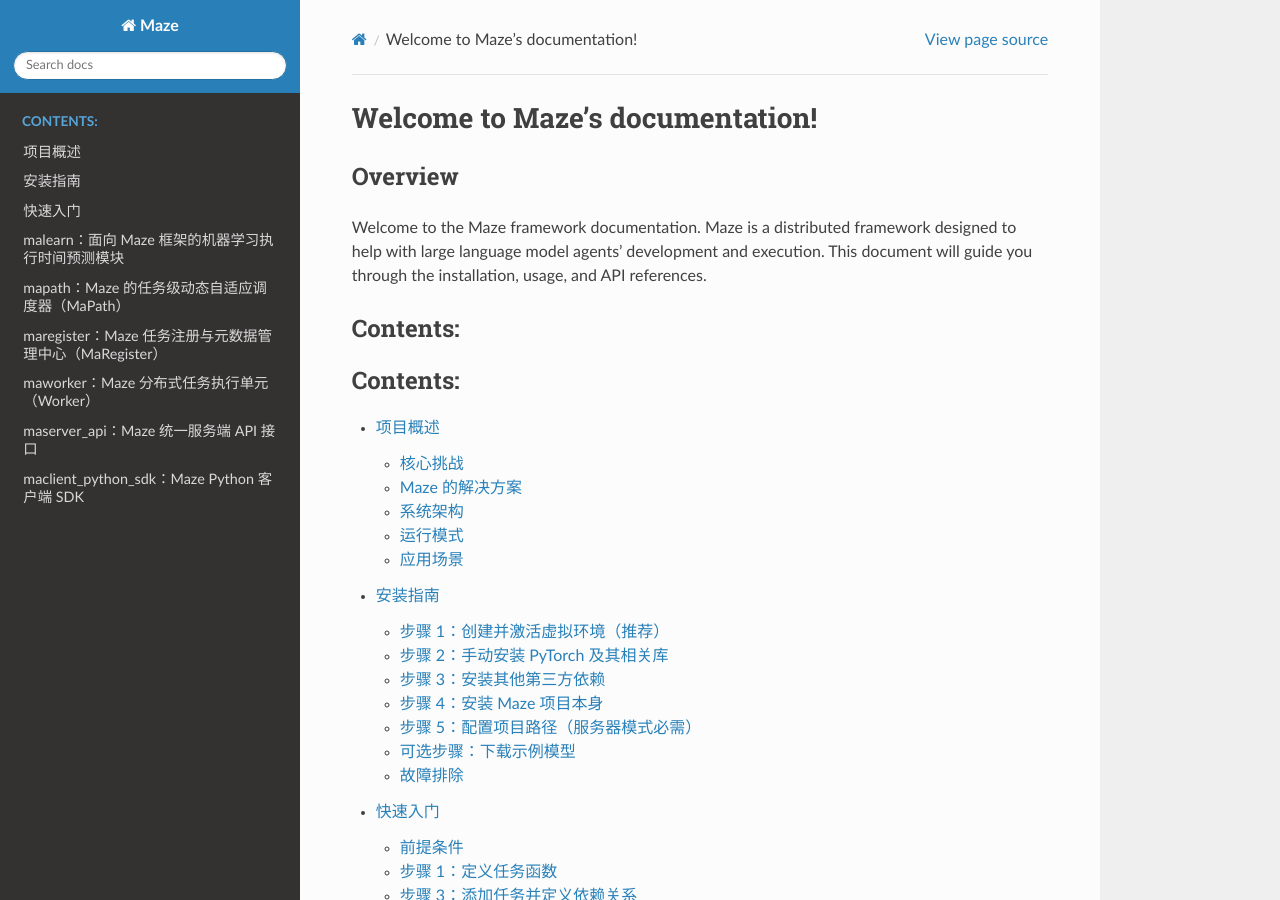
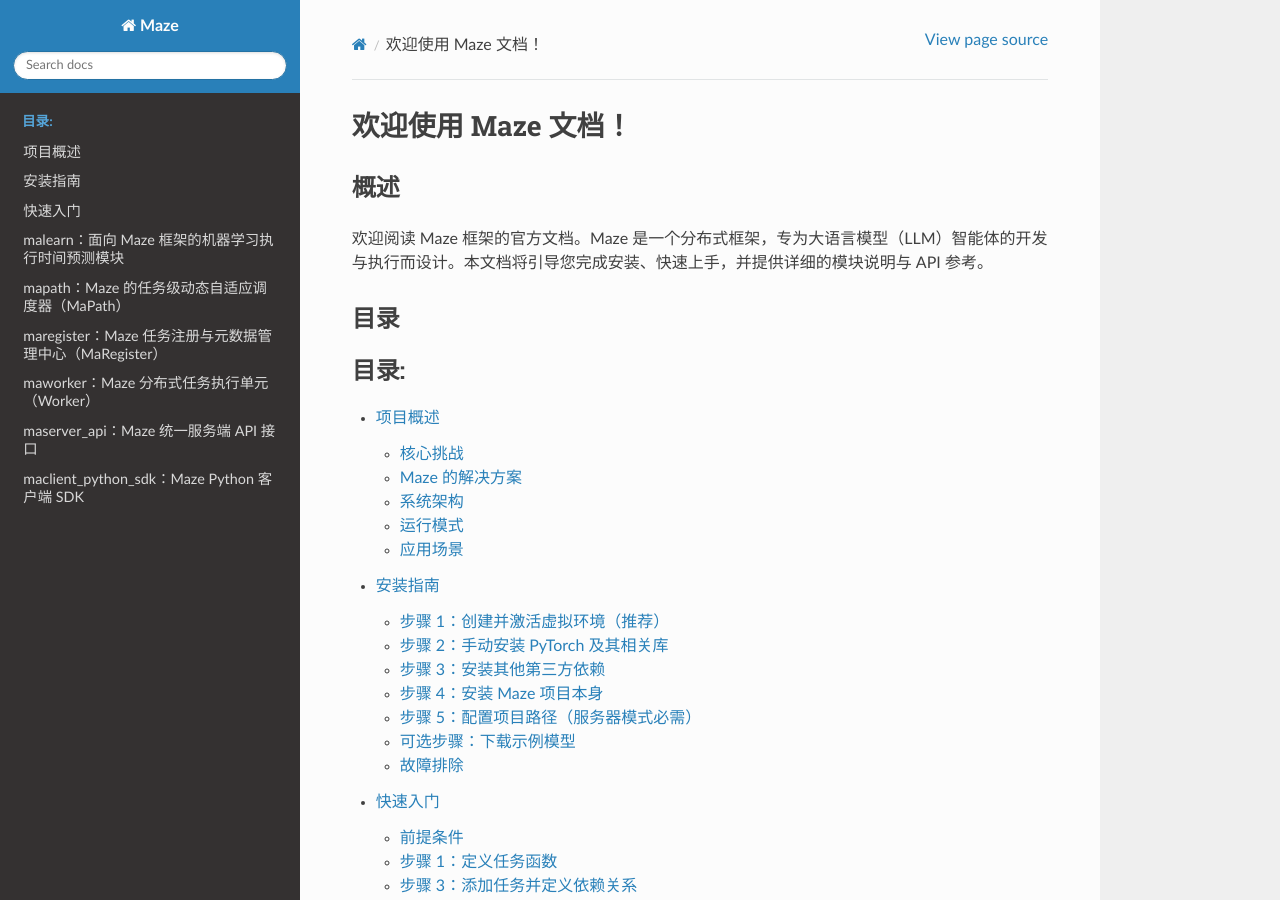
Before and after one commit to hhuhuhnjzy/doc, a Sphinx documentation site: the page built from docs/source/index.rst, in a window 1280 px wide and 900 px high. Built offline with Sphinx 7.4.7 and the Read the Docs theme 3.1.0, drawn with Linux system fonts in a browser that asks for light colours; pages that are not in the unit, such as notebooks, are missing from menus.

Commit message:
完善了文档

```diff
--- a/docs/source/index.rst
+++ b/docs/source/index.rst
@@ -1,17 +1,17 @@
-Welcome to Maze's documentation!
-===============================
+欢迎使用 Maze 文档！
+==================
 
-Overview
---------
+概述
+----
 
-Welcome to the Maze framework documentation. Maze is a distributed framework designed to help with large language model agents' development and execution. This document will guide you through the installation, usage, and API references.
+欢迎阅读 Maze 框架的官方文档。Maze 是一个分布式框架，专为大语言模型（LLM）智能体的开发与执行而设计。本文档将引导您完成安装、快速上手，并提供详细的模块说明与 API 参考。
 
-Contents:
----------
+目录
+----
 
 .. toctree::
    :maxdepth: 2
-   :caption: Contents:
+   :caption: 目录:
 
    overview
    installation
```
